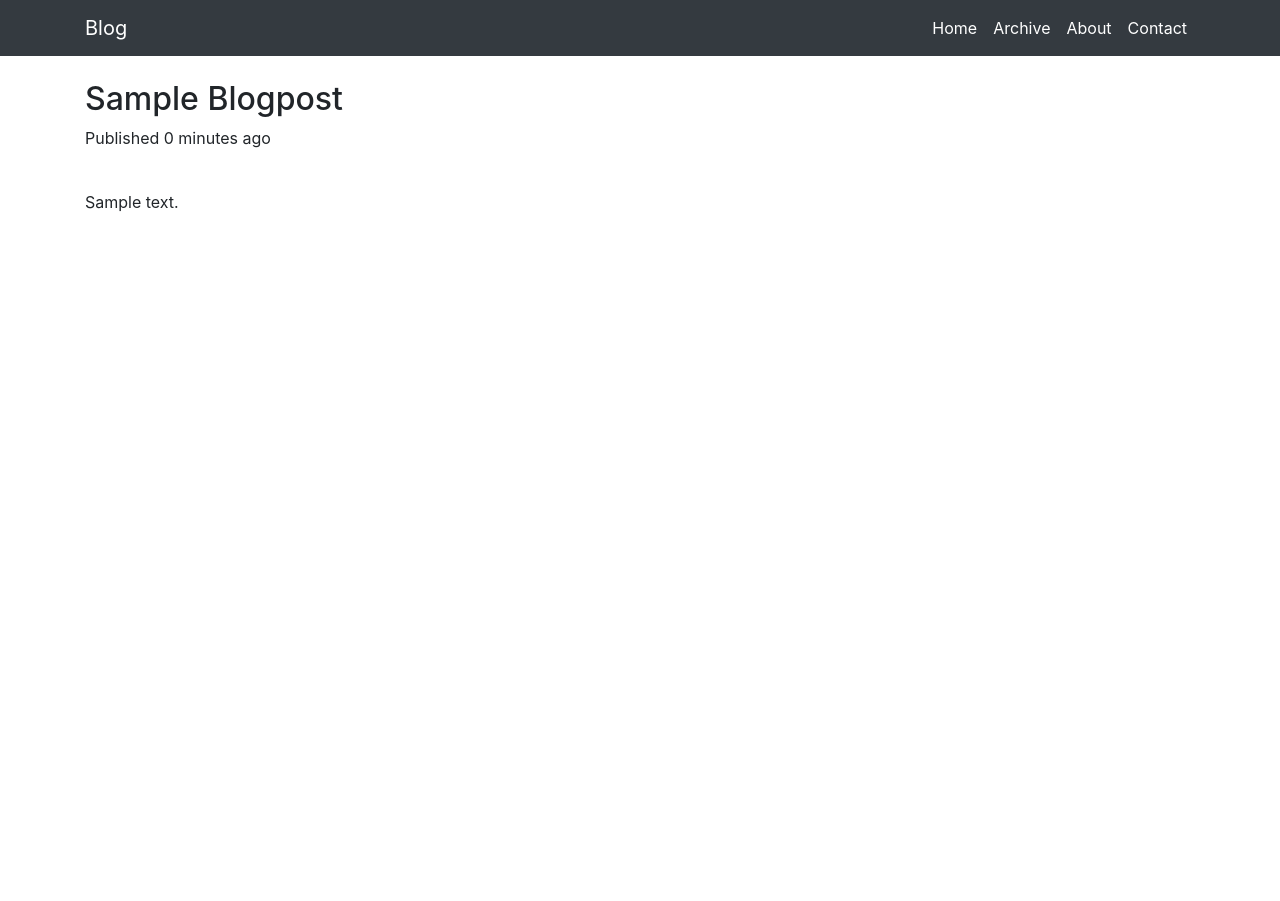
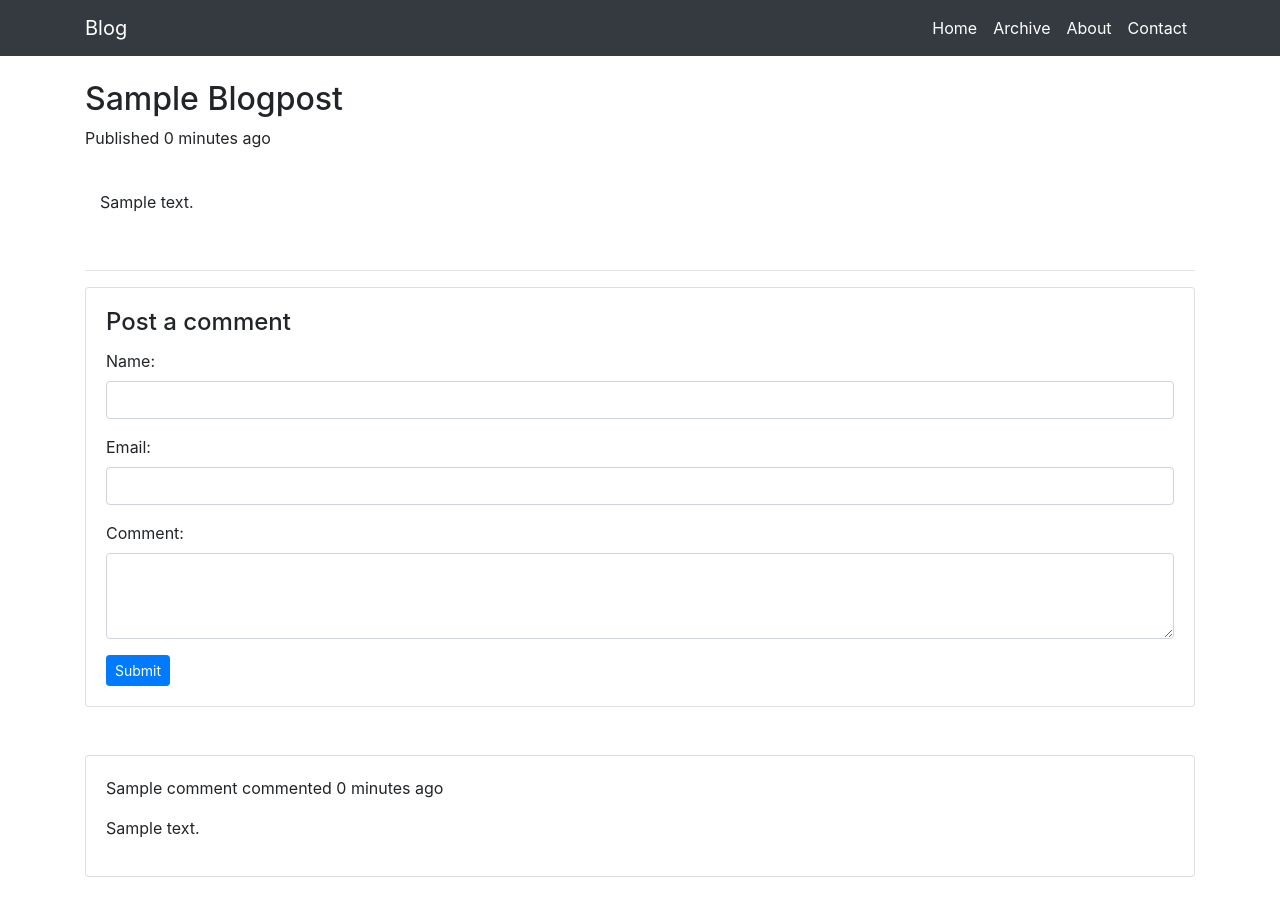
Before and after one commit to dheerajreal/DjangoSimpleBlog, a Django app: page /1/ in a window 1280 px wide. Before the commit the page ends 212 px from the top, so only its background shows below. Run offline with Django 3.2, Linux system fonts and the light colour scheme; tables that the repository leaves empty hold one stand-in row (values such as "Sample post"); some libraries are stand-ins or nearby versions.

Commit message:
added comments to view

```diff
--- a/mysite/blog/templates/blog/detail.html
+++ b/mysite/blog/templates/blog/detail.html
@@ -7,6 +7,30 @@
 {% else %}
 <p>Updated {{blog.date_updated |timesince}} ago</p>
 {% endif %}
-<br> {{blog.content|linebreaks}}
+<br>
+<article class="container">
+    {{blog.content|linebreaks}}
 
+</article>
+
+<br>
+<hr>
+<form action="" method="post">
+    <div class="card mx-auto ">
+        <div class="card-body">
+            <h4 class="card-title">Post a comment</h4>
+            {% csrf_token %} {{comment_form.as_p}}
+            <button type="submit" class="btn btn-primary btn-sm">Submit</button>
+        </div>
+    </div>
+</form>
+<br> {% for comment in comments %}
+<br>
+<div class="card mx-auto">
+    <div class="card-body">
+        <p>{{comment.name}} commented {{comment.date_created|timesince}} ago</p>
+        <p> {{comment.comment}}</p>
+    </div>
+</div>
+{% endfor %}
 <br> {% endblock %}
--- a/mysite/blog/views.py
+++ b/mysite/blog/views.py
@@ -1,8 +1,8 @@
 from django.shortcuts import render, get_object_or_404
 from django.core.paginator import Paginator, EmptyPage, PageNotAnInteger
 # from django.http import HttpResponse
-from .models import BlogPost
-from .forms import ContactForm
+from .models import BlogPost, Comment
+from .forms import ContactForm, CommentForm
 # Create your views here.
 
 
@@ -18,8 +18,16 @@ def detail(request, number, slug=None):
     # the slug isn't used for lookup
     # slugfield is only for SEO-friendly URLs
     blog = get_object_or_404(BlogPost, pk=number)
+    comment_form = CommentForm(request.POST or None)
+    if comment_form.is_valid():
+        comment_form.instance.on_post = blog
+        comment_form.save()
+        comment_form = Comment()
+    comments = Comment.objects.order_by('-date_created').filter(on_post=blog)
     context = {
-        "blog": blog
+        "blog": blog,
+        "comments": comments,
+        "comment_form": comment_form
     }
     return render(request, "blog/detail.html", context)
 
```
